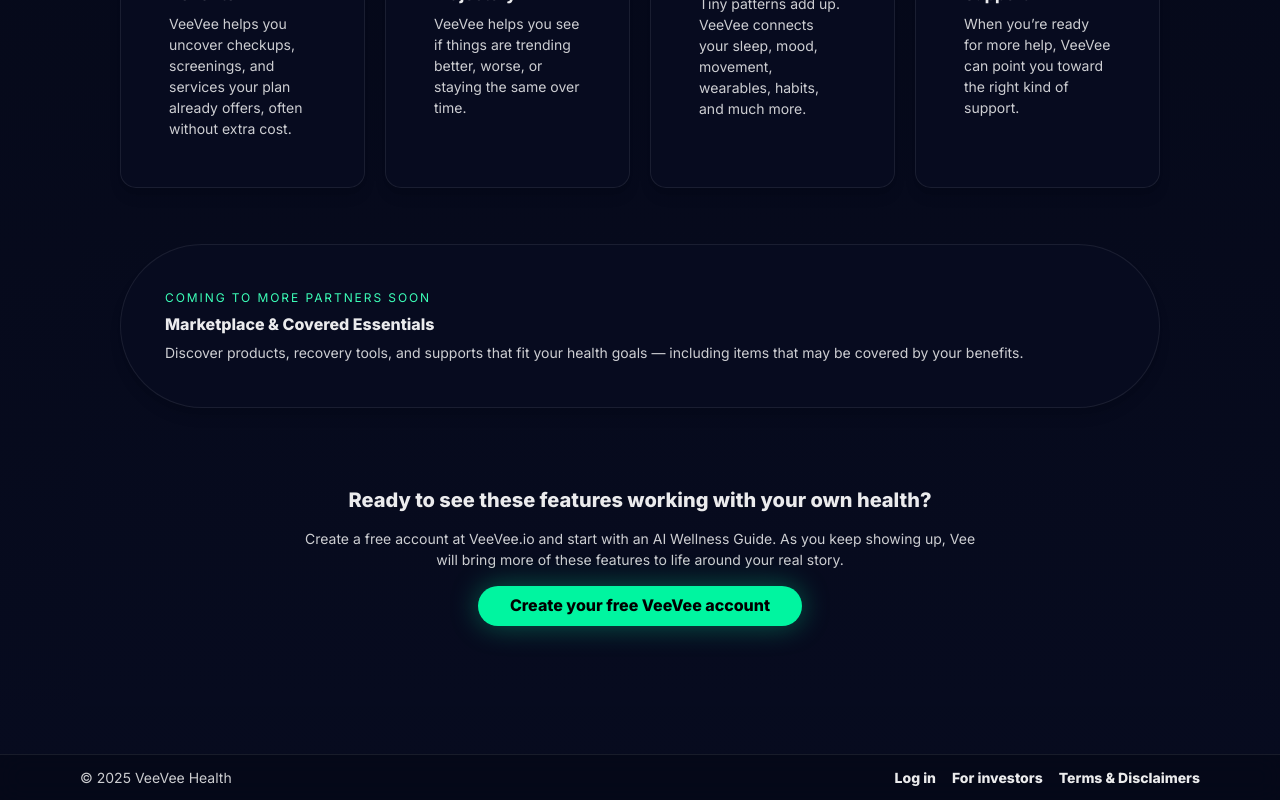
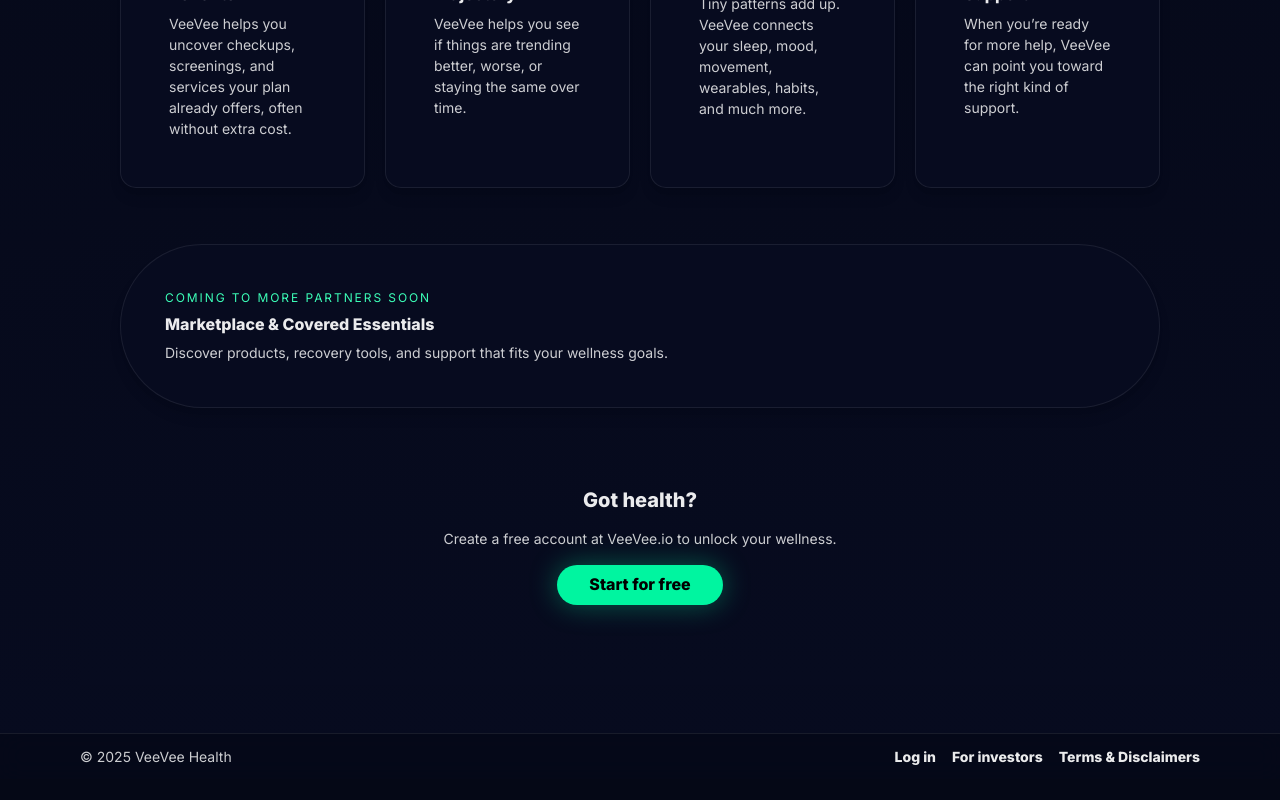
Before and after one commit to cdgonzal/myveevee, a React (Vite) app: page /features in a window 1280 px wide. Shown: the part 831-1631 px from the top of the page. After the commit the page ends 1610 px from the top, so only its background shows below. Built offline with nearby package versions, Linux system fonts and the light colour scheme.

Commit message:
adding features page #4

```diff
--- a/src/App.tsx
+++ b/src/App.tsx
@@ -135,7 +135,7 @@ function Footer() {
     >
       <Container maxW="6xl" py="3">
         <Flex align="center" justify="space-between" fontSize="sm">
-          <Text color="whiteAlpha.800">© 2025 VeeVee Health</Text>
+          <Text color="whiteAlpha.800">© {new Date().getFullYear()} VeeVee Health</Text>
 
           <HStack spacing="4">
             <CLink href="https://veevee.io" isExternal color="whiteAlpha.900">
--- a/src/pages/Features.tsx
+++ b/src/pages/Features.tsx
@@ -313,15 +313,15 @@ export default function Features() {
             size="pill"
             eyebrow="Coming to more partners soon"
             title="Marketplace & Covered Essentials"
-            front="Discover products, recovery tools, and supports that fit your health goals — including items that may be covered by your benefits."
-            back="Instead of searching blindly, Vee can surface braces, supports, and everyday essentials that match your needs and, when possible, your coverage — so you can feel better equipped in daily life."
+            front="Discover products, recovery tools, and support that fits your wellness goals."
+            back="From wellness products to care services, VeeVee helps you find what’s right for you."
           />
         </MotionBox>
 
         {/* Bottom CTA */}
         <Stack spacing={4} textAlign="center" pt={{ base: 4, md: 6 }}>
           <Heading as="h2" size="md">
-            Ready to see these features working with your own health?
+            Got health?
           </Heading>
           <Text
             fontSize="sm"
@@ -329,9 +329,7 @@ export default function Features() {
             maxW="2xl"
             mx="auto"
           >
-            Create a free account at VeeVee.io and start with an AI Wellness
-            Guide. As you keep showing up, Vee will bring more of these features
-            to life around your real story.
+            Create a free account at VeeVee.io to unlock your wellness.
           </Text>
           <Button
             as="a"
@@ -343,7 +341,7 @@ export default function Features() {
             alignSelf="center"
             boxShadow="0 0 28px rgba(0, 245, 160, 0.35)"
           >
-            Create your free VeeVee account
+            Start for free
           </Button>
         </Stack>
       </Stack>
```
